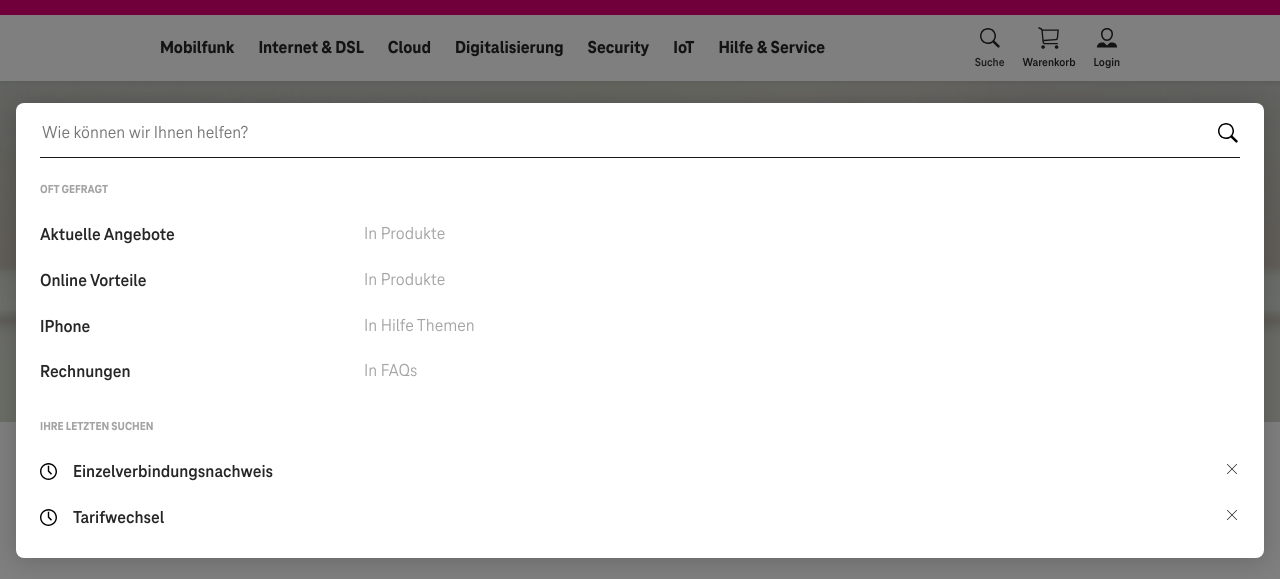
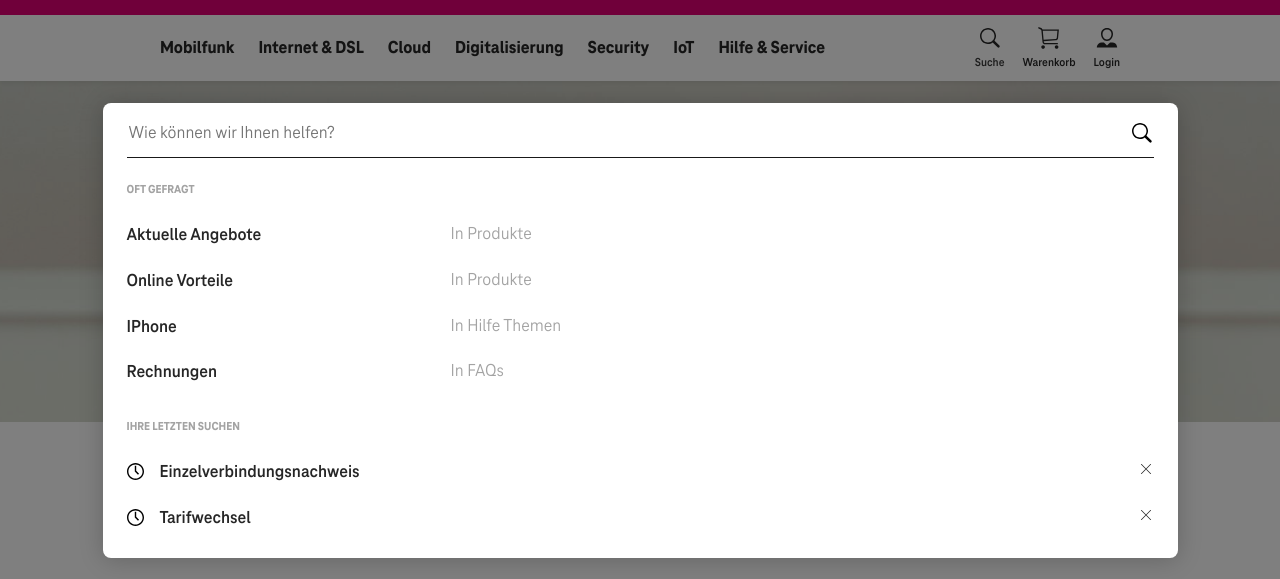
Before and after one commit to rubanokk/neural-search-demo, a plain HTML site: page top.html in a window 1280 px wide. Both pictures are taken after a click on the button "Suche". Shown: the part 57-636 px from the top of the page. Drawn offline with Linux system fonts and the light colour scheme.

Commit message:
modal width

```diff
--- a/top.html
+++ b/top.html
@@ -1355,7 +1355,10 @@
             app.classList.toggle("app-visible");
             document.body.classList.toggle("app-active-aimation");
             document.body.classList.toggle("app-active-header");
-            document.body.classList.toggle("app-active-modal-full-width");
+
+            if (!isHeaderTarget) {
+                document.body.classList.toggle("app-active-modal-full-width");
+            }
 
         }
     </script>
```
